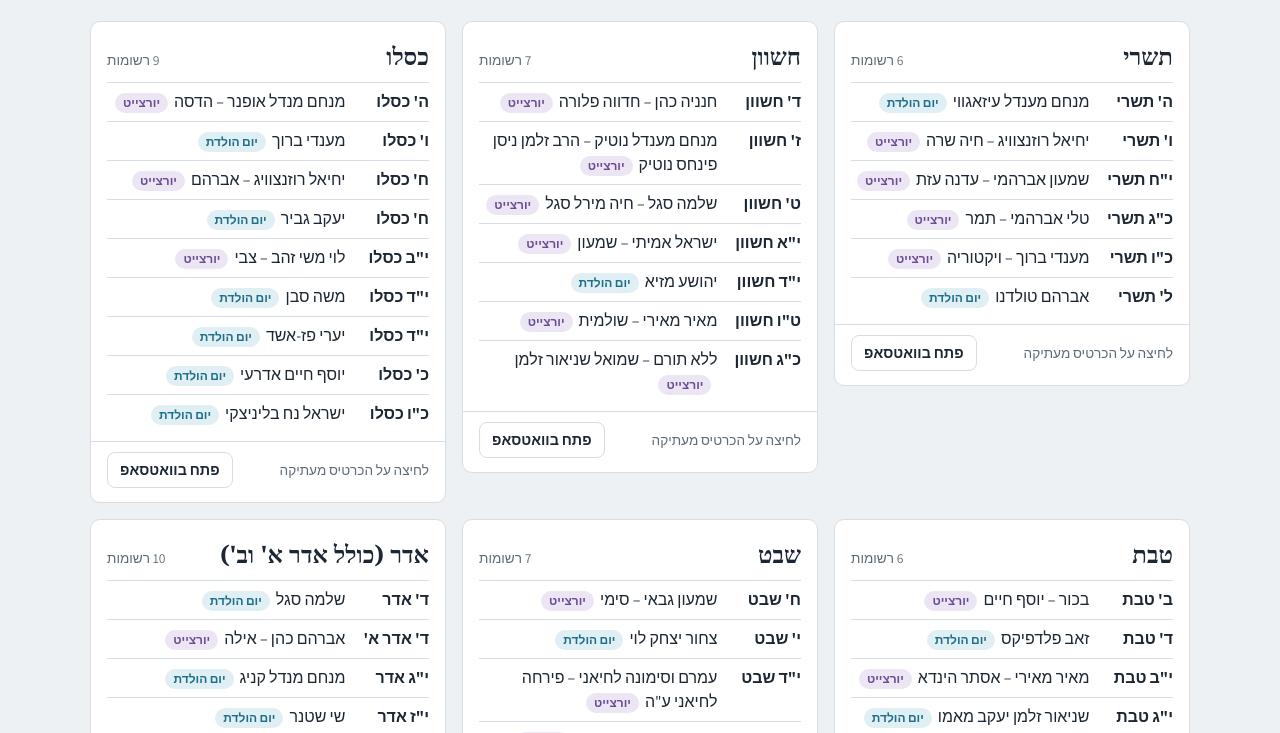
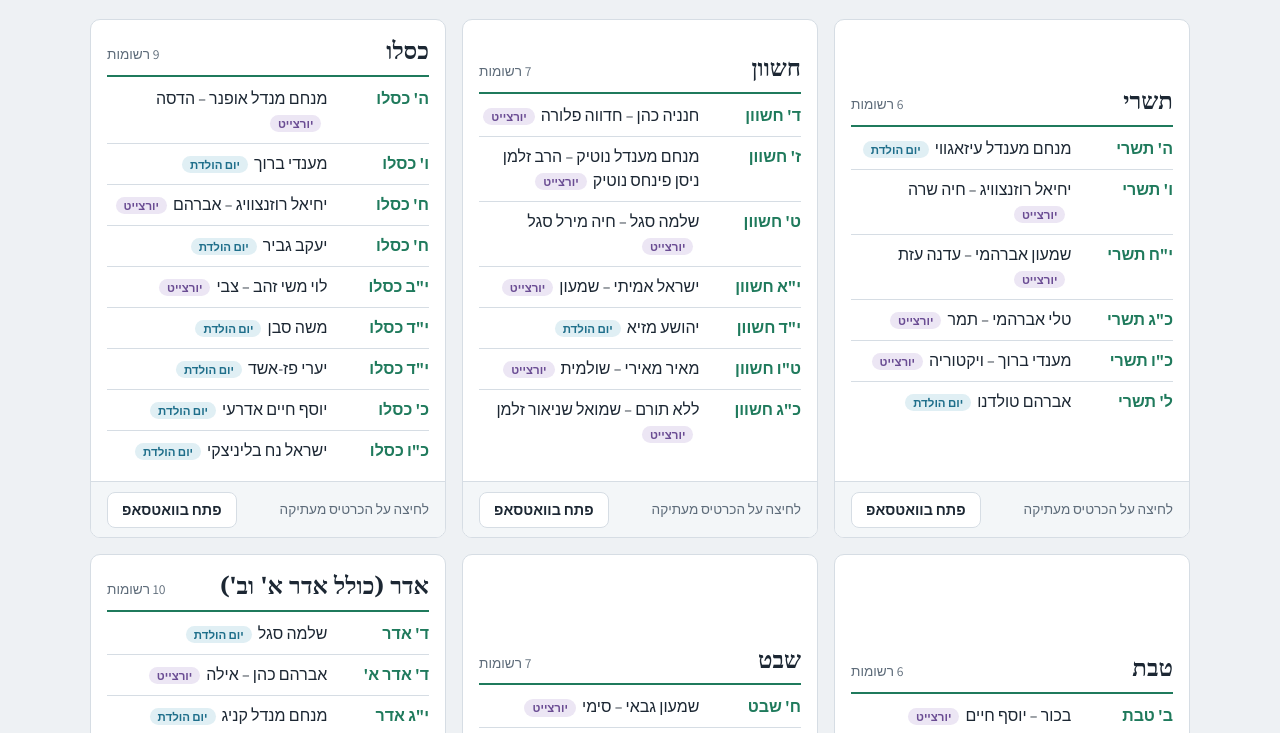
Before and after one commit to geulah770/yahrzeit-calendar, a plain HTML site: page index.html in a window 1280 px wide. Shown: the part 137-870 px from the top of the page. Drawn offline with Linux system fonts and the light colour scheme; a web font is replaced by a local one.

Commit message:
Dark-first uniform card design
Co-Authored-By: Claude Sonnet 5.5 <noreply@anthropic.com>
Claude-Session: https://claude.ai/code/session_01StTnKQL5eyf4DeKfPseqRK

```diff
--- a/index.html
+++ b/index.html
@@ -3,17 +3,55 @@
 <head>
 <meta charset="utf-8">
 <meta name="viewport" content="width=device-width, initial-scale=1, viewport-fit=cover">
-<meta name="theme-color" content="#1f7a5c">
-<meta name="color-scheme" content="light dark">
+<meta name="theme-color" content="#0e1319">
+<meta name="color-scheme" content="dark light">
 <title>לוח יורצייט וימי הולדת</title>
 <link rel="preconnect" href="https://fonts.googleapis.com">
 <link rel="preconnect" href="https://fonts.gstatic.com" crossorigin>
 <link rel="stylesheet" href="https://fonts.googleapis.com/css2?family=Assistant:wght@400;600;700&family=Frank+Ruhl+Libre:wght@500;700&display=swap">
 <style>
-/* Layout: a responsive grid of month cards; each card is one tap-to-copy block for WhatsApp. */
+/* Layout: uniform grid of equal-height month cards on a dark canvas; one tap per card copies it for WhatsApp. */
 :root {
+  color-scheme: dark;
+  --bg: #0e1319;
+  --surface: #151c24;
+  --surface-2: #1b2531;
+  --fg: #e8edf2;
+  --muted: #93a1af;
+  --line: #243040;
+  --accent: #3fb68b;
+  --accent-fg: #07150f;
+  --accent-soft: #15302a;
+  --yz: #c4aaf0;
+  --yz-soft: #2a2140;
+  --bd: #7fc9e2;
+  --bd-soft: #14303b;
+  --font-display: "Frank Ruhl Libre", "David Libre", Georgia, serif;
+  --font-body: "Assistant", "Heebo", "Arial Hebrew", Arial, sans-serif;
+}
+@media (prefers-color-scheme: light) {
+  :root:not([data-theme="dark"]) {
+    color-scheme: light;
+    --bg: #eef1f4;
+    --surface: #ffffff;
+    --surface-2: #f3f6f8;
+    --fg: #1c2733;
+    --muted: #5d6b79;
+    --line: #d6dde4;
+    --accent: #1f7a5c;
+    --accent-fg: #ffffff;
+    --accent-soft: #dff1ea;
+    --yz: #6a4c93;
+    --yz-soft: #ece6f4;
+    --bd: #1f6f8b;
+    --bd-soft: #e0eff4;
+  }
+}
+:root[data-theme="light"] {
+  color-scheme: light;
   --bg: #eef1f4;
   --surface: #ffffff;
+  --surface-2: #f3f6f8;
   --fg: #1c2733;
   --muted: #5d6b79;
   --line: #d6dde4;
@@ -24,40 +62,6 @@
   --yz-soft: #ece6f4;
   --bd: #1f6f8b;
   --bd-soft: #e0eff4;
-  --font-display: "Frank Ruhl Libre", "David Libre", Georgia, serif;
-  --font-body: "Assistant", "Heebo", "Arial Hebrew", Arial, sans-serif;
-}
-@media (prefers-color-scheme: dark) {
-  :root:not([data-theme="light"]) {
-    --bg: #11181f;
-    --surface: #1a232c;
-    --fg: #e6ecf1;
-    --muted: #9aa8b5;
-    --line: #2b3844;
-    --accent: #4cc39a;
-    --accent-fg: #0b1a14;
-    --accent-soft: #1b3a30;
-    --yz: #b99ae0;
-    --yz-soft: #2c2540;
-    --bd: #6cc0dc;
-    --bd-soft: #17333e;
-    color-scheme: dark;
-  }
-}
-:root[data-theme="dark"] {
-  --bg: #11181f;
-  --surface: #1a232c;
-  --fg: #e6ecf1;
-  --muted: #9aa8b5;
-  --line: #2b3844;
-  --accent: #4cc39a;
-  --accent-fg: #0b1a14;
-  --accent-soft: #1b3a30;
-  --yz: #b99ae0;
-  --yz-soft: #2c2540;
-  --bd: #6cc0dc;
-  --bd-soft: #17333e;
-  color-scheme: dark;
 }
 
 * { box-sizing: border-box; }
@@ -77,11 +81,11 @@ body {
 }
 .wrap { max-width: 1100px; margin: 0 auto; }
 
-header { display: flex; flex-wrap: wrap; align-items: end; justify-content: space-between; gap: 16px; margin-bottom: 24px; }
+header { display: flex; flex-wrap: wrap; align-items: center; justify-content: space-between; gap: 16px; margin-bottom: 24px; }
 h1 {
   font-family: var(--font-display);
   font-weight: 700;
-  font-size: clamp(1.7rem, 4vw, 2.4rem);
+  font-size: clamp(1.7rem, 4vw, 2.3rem);
   line-height: 1.15;
   margin: 0 0 6px;
   text-wrap: balance;
@@ -91,28 +95,35 @@ h1 {
 .btn {
   font: inherit;
   font-weight: 600;
+  line-height: 1.2;
   border: 1px solid var(--line);
-  background: var(--surface);
+  background: var(--surface-2);
   color: var(--fg);
-  padding: 9px 16px;
+  min-height: 40px;
+  padding: 0 16px;
   border-radius: 8px;
   cursor: pointer;
   text-decoration: none;
   display: inline-flex;
   align-items: center;
+  justify-content: center;
   gap: 6px;
+  transition: border-color .15s, background .15s;
 }
 .btn:hover { border-color: var(--accent); }
 .btn.primary { background: var(--accent); color: var(--accent-fg); border-color: var(--accent); }
+.btn.primary:hover { filter: brightness(1.08); }
 .btn:focus-visible, .copyarea:focus-visible { outline: 3px solid var(--accent); outline-offset: 2px; }
 
 .grid {
   display: grid;
-  grid-template-columns: repeat(auto-fill, minmax(min(100%, 320px), 1fr));
+  grid-template-columns: repeat(auto-fill, minmax(min(100%, 300px), 1fr));
   gap: 16px;
-  align-items: start;
+  align-items: stretch;
 }
 .card {
+  display: flex;
+  flex-direction: column;
   background: var(--surface);
   border: 1px solid var(--line);
   border-radius: 10px;
@@ -124,37 +135,46 @@ h1 {
 
 .copyarea {
   display: block;
+  flex: 1 1 auto;
   width: 100%;
   font: inherit;
   color: inherit;
   text-align: right;
   background: none;
   border: 0;
-  padding: 16px 16px 8px;
+  padding: 16px 16px 10px;
   cursor: pointer;
+  transition: background .15s;
 }
-.copyarea:hover { background: var(--accent-soft); }
-.mhead { display: flex; align-items: baseline; justify-content: space-between; gap: 8px; margin-bottom: 8px; }
-.mname { font-family: var(--font-display); font-weight: 700; font-size: 1.5rem; }
-.mcount { color: var(--muted); font-size: .85rem; font-variant-numeric: tabular-nums; }
+.copyarea:hover { background: var(--surface-2); }
+.mhead {
+  display: flex; align-items: baseline; justify-content: space-between; gap: 8px;
+  padding-bottom: 10px;
+  margin-bottom: 2px;
+  border-bottom: 2px solid var(--accent);
+}
+.mname { font-family: var(--font-display); font-weight: 700; font-size: 1.5rem; line-height: 1.2; }
+.mcount { color: var(--muted); font-size: .85rem; font-variant-numeric: tabular-nums; white-space: nowrap; }
 
 ul { list-style: none; margin: 0; padding: 0; }
 li {
   display: grid;
-  grid-template-columns: 4.6em 1fr;
-  column-gap: 10px;
-  padding: 7px 0;
+  grid-template-columns: 5.6em 1fr;
+  column-gap: 12px;
+  padding: 8px 0;
   border-top: 1px solid var(--line);
   align-items: baseline;
   min-width: 0;
 }
-.date { font-weight: 700; white-space: nowrap; font-variant-numeric: tabular-nums; }
+li:first-child { border-top: 0; }
+.date { font-weight: 700; color: var(--accent); white-space: nowrap; font-variant-numeric: tabular-nums; }
 .what { min-width: 0; overflow-wrap: anywhere; }
 .tag {
   display: inline-block;
-  font-size: .75rem;
+  font-size: .72rem;
   font-weight: 600;
-  padding: 1px 8px;
+  line-height: 1.5;
+  padding: 0 8px;
   border-radius: 99px;
   margin-inline-start: 6px;
   white-space: nowrap;
@@ -163,31 +183,33 @@ li {
 .tag.bd { background: var(--bd-soft); color: var(--bd); }
 
 .foot {
-  display: flex; flex-wrap: wrap; align-items: center; justify-content: space-between; gap: 8px;
-  padding: 10px 16px 14px;
+  display: flex; align-items: center; justify-content: space-between; gap: 8px;
+  min-height: 56px;
+  padding: 8px 16px;
   border-top: 1px solid var(--line);
+  background: var(--surface-2);
 }
 .hint { color: var(--muted); font-size: .85rem; }
 .hint.ok { color: var(--accent); font-weight: 700; }
-.wa { font-size: .9rem; padding: 6px 12px; }
+.wa { font-size: .9rem; min-height: 36px; padding: 0 14px; background: var(--surface); flex: none; }
 
 #toast {
   position: fixed;
   left: 50%;
   bottom: calc(24px + env(safe-area-inset-bottom, 0px));
   transform: translate(-50%, 12px);
-  background: var(--fg);
-  color: var(--bg);
+  background: var(--accent);
+  color: var(--accent-fg);
   padding: 10px 20px;
   border-radius: 99px;
-  font-weight: 600;
+  font-weight: 700;
   opacity: 0;
   pointer-events: none;
   transition: opacity .2s, transform .2s;
   max-width: calc(100% - 32px);
 }
 #toast.show { opacity: 1; transform: translate(-50%, 0); }
-@media (prefers-reduced-motion: reduce) { .card, #toast { transition: none; } }
+@media (prefers-reduced-motion: reduce) { .card, .btn, .copyarea, #toast { transition: none; } }
 </style>
 
 </head>
```
